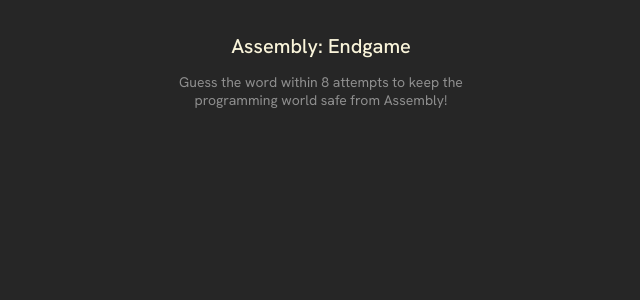
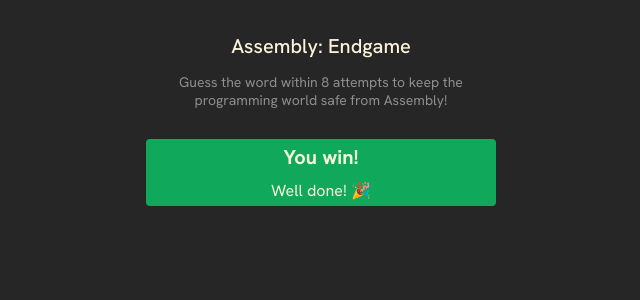
Before and after one commit to shawn-witemyre/assembly, a React (Vite) app: page / in a window 1280 px wide. Shown: the top 300 px of the page, without its empty margins (319-959 px from the left). Built offline with nearby package versions, Linux system fonts and the light colour scheme.

Commit message:
added status

```diff
--- a/src/App.jsx
+++ b/src/App.jsx
@@ -10,6 +10,10 @@
           from Assembly!
         </p>
       </header>
+      <section className="game-status">
+        <h2>You win!</h2>
+        <p>Well done! 🎉</p>
+      </section>
     </main>
   );
 }
--- a/src/index.css
+++ b/src/index.css
@@ -28,3 +28,21 @@
   max-width: 350px;
   color: #8e8e8e;
 }
+
+section.game-status {
+  background-color: #10a95b;
+  display: flex;
+  flex-direction: column;
+  align-items: center;
+  color: #f9f4da;
+  border-radius: 4px;
+  margin-block: 30px;
+}
+
+section.game-status > p {
+  margin: 5px;
+}
+section.game-status > h2 {
+  font-size: 1.25rem;
+  margin: 5px;
+}
```
